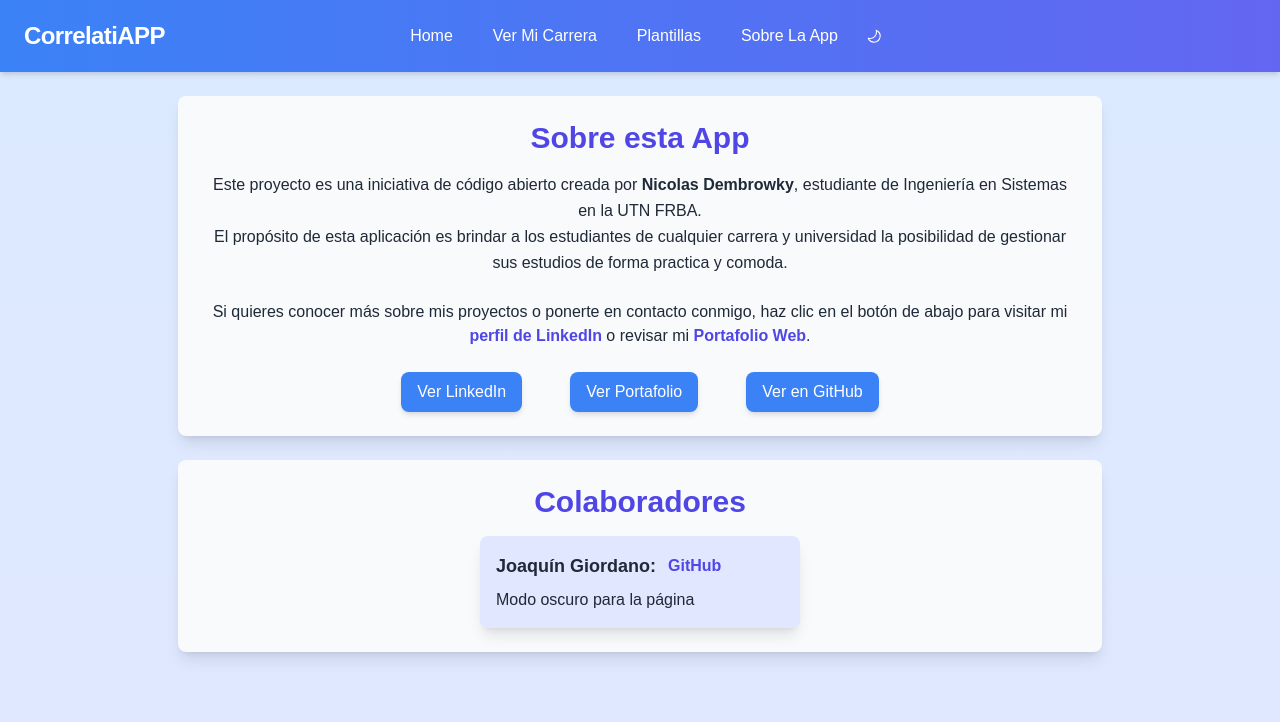
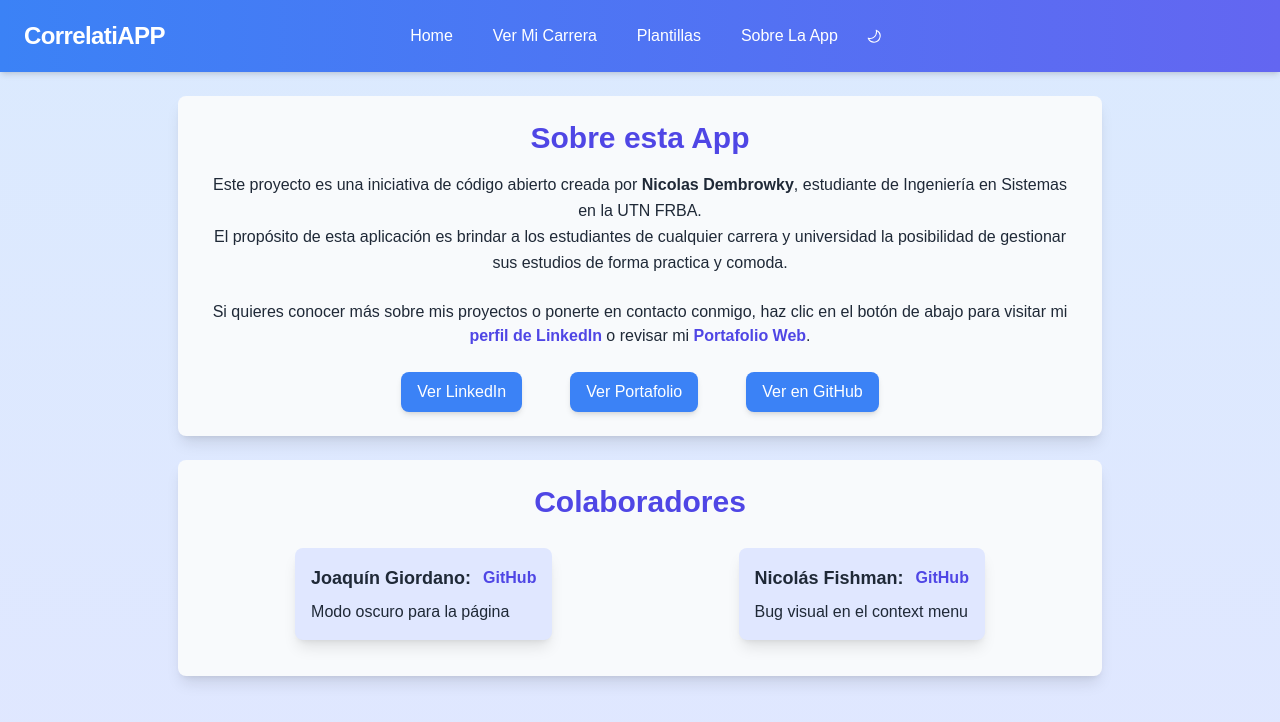
Before and after one commit to DDembro/CorrelatiAPP, a Next.js app: page /about in a window 1280 px wide. Shown: the top 722 px of the page. Built offline with nearby package versions, Linux system fonts and the light colour scheme.

Commit message:
Mejora en estilos dark mode, añadido prettier al proyecto

```diff
--- a/package.json
+++ b/package.json
@@ -24,6 +24,7 @@
     "eslint": "^9",
     "eslint-config-next": "15.1.3",
     "postcss": "^8",
+    "prettier": "^3.4.2",
     "tailwindcss": "^3.4.1",
     "typescript": "^5"
   }
--- a/src/app/about/page.tsx
+++ b/src/app/about/page.tsx
@@ -1,6 +1,19 @@
 import React from 'react';
 
 import "../../styles/main-page.css"
+
+const colaboradores = [
+    {
+        name: "Joaquín Giordano",
+        github: "https://github.com/JoaquinGiordano",
+        description: "Modo oscuro para la página",
+    },
+    {
+        name: "Nicolás Fishman",
+        github: "https://github.com/nicofishman",
+        description: "Bug visual en el context menu",
+    },
+]
 
 const AboutPage = () => {
     return (
@@ -68,14 +81,19 @@ const AboutPage = () => {
 
             </div>
 
-            <div className="content-container mt-6">
+            <div className="content-container my-6">
                 <h1>Colaboradores</h1>
 
-                <div className='p-4 bg-indigo-100 dark:bg-slate-800 shadow-lg rounded-lg max-w-xs mx-auto flex flex-col items-start space-y-2'>
+                <div className='flex'>
+                    {colaboradores.map((colab) => (
+                        <div
+                            key={colab.name}
+                            className="p-4 m-3 bg-indigo-100 dark:bg-slate-800 shadow-lg rounded-lg max-w-xs mx-auto flex flex-col items-start space-y-2"
+                        >
                             <div className="flex items-center w-full">
-                        <p className="text-lg font-semibold">Joaquín Giordano:</p>
+                                <p className="text-lg font-semibold">{colab.name}:</p>
                                 <a
-                            href="https://github.com/JoaquinGiordano"
+                                    href={colab.github}
                                     target="_blank"
                                     rel="noopener noreferrer"
                                     className="ml-3 font-bold text-indigo-600 dark:text-indigo-400 hover:underline"
@@ -83,7 +101,9 @@ const AboutPage = () => {
                                     GitHub
                                 </a>
                             </div>
-                    <p className="">Modo oscuro para la página</p>
+                            <p>{colab.description}</p>
+                        </div>
+                    ))}
                 </div>
             </div>
         </div>
--- a/src/app/page.tsx
+++ b/src/app/page.tsx
@@ -37,7 +37,7 @@ export default function MainPage() {
             <h2 className="text-lg font-bold text-gray-800 mb-4 dark:text-gray-200">
               Tutorial
             </h2>
-            <p className="text-gray-600 mb-4">
+            <p className="text-gray-600 mb-4 dark:text-gray-300">
               Descarga la plantilla Tutorial para aprender las nociones básicas de la app.
             </p>
             <Link
--- a/src/components/career-edit/carrer-subjects-edit-table.tsx
+++ b/src/components/career-edit/carrer-subjects-edit-table.tsx
@@ -50,13 +50,13 @@ const RenderEditSubjects = (
                 >
                     {/* Modalidad */}
                     <div className="mb-2">
-                        <p className="font-medium text-gray-300">
+                        <p className="font-medium text-gray-400">
                             <span className="text-indigo-500">Modalidad:</span> {modality}
                         </p>
                     </div>
 
                     {/* Descripción */}
-                    <div className="mb-2 text-gray-300 text-sm">
+                    <div className="mb-2 text-gray-400 text-sm">
                         <p>{info.description}</p>
                     </div>
 
--- a/src/components/career-view/view-modes/table/carrer-subjects-view-table.tsx
+++ b/src/components/career-view/view-modes/table/carrer-subjects-view-table.tsx
@@ -56,18 +56,18 @@ const RenderViewSubjects = (subjectArr: Subject[], dictionary: SubjectsDictionar
                 >
                     {/* Modalidad */}
                     <div className="mb-2">
-                        <p className="font-medium text-gray-300">
+                        <p className="font-medium text-gray-400">
                             <span className="text-indigo-500">Modalidad:</span> {modality}
                         </p>
                     </div>
 
                     {/* Descripción */}
-                    <div className="mb-2 text-gray-300 text-sm">
+                    <div className="mb-2 text-gray-400 text-sm">
                         <p>{info.description}</p>
                     </div>
 
                     {/* Nota */}
-                    <div className="mb-2 text-gray-300 text-sm">
+                    <div className="mb-2 text-gray-400 text-sm">
                         <p>Nota: {personal.qualification}</p>
                     </div>
 
--- a/src/components/modal/edit-correlatives-modal.tsx
+++ b/src/components/modal/edit-correlatives-modal.tsx
@@ -74,10 +74,10 @@ const EditCorrelativesModal: React.FC<EditCorrelativesModalProps> = ({
                 <div className="modal-fields">
                     <table className="w-full border border-gray-300">
                         <thead>
-                            <tr className="bg-indigo-100">
-                                <th className="border border-gray-300 p-2 text-left">Materias</th>
-                                <th className="border bg-yellow-100 border-gray-300 p-2 text-center">Regularizadas</th>
-                                <th className="border bg-green-100 border-gray-300 p-2 text-center">Aprobadas</th>
+                            <tr >
+                                <th className="border border-gray-300 p-2 text-left bg-indigo-100 dark:bg-indigo-500">Materias</th>
+                                <th className="border border-gray-300 p-2 text-center bg-yellow-100 dark:bg-yellow-500">Regularizadas</th>
+                                <th className="border border-gray-300 p-2 text-center bg-green-100 dark:bg-green-500">Aprobadas</th>
                             </tr>
                         </thead>
                         <tbody>
--- a/src/components/modal/edit-reorder-subject-modal.tsx
+++ b/src/components/modal/edit-reorder-subject-modal.tsx
@@ -67,7 +67,7 @@ const ReorderSubject: React.FC<ReorderSubjectProps> = ({ subject, careerData, on
                         {subjectsInYear.map((subj, index) => (
                             <div
                                 key={subj.sid}
-                                className="p-4 bg-indigo-100 rounded-md shadow-sm flex items-center justify-between"
+                                className="p-4 bg-indigo-100 dark:bg-indigo-500 rounded-md shadow-sm flex items-center justify-between"
                                 draggable
                                 onDragStart={() => handleDragStart(index)}
                                 onDragOver={(e) => handleDragOver(e, index)}
```
Also changed, not shown: 2 other files (tests, documents, lock files or other folders). Lines whose indentation alone changed are shown as unchanged.
